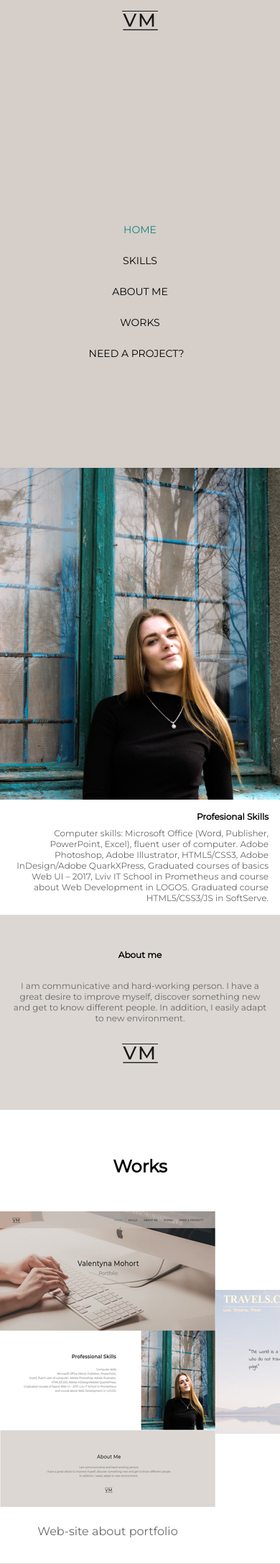
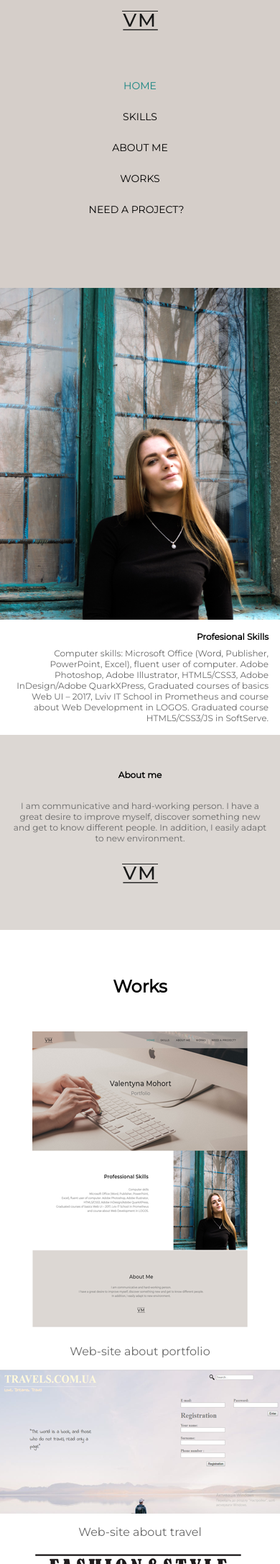
Before and after one commit to valentyna97/my_portfolio, a PHP site: page / in a window 390 px wide; the page is wider, and only the part inside the window is pictured. Shown: the top 2173 px of that part at 72% size. Run offline with PHP 8.4, Linux system fonts and the light colour scheme.

Commit message:
change css works

```diff
--- a/css/index.css
+++ b/css/index.css
@@ -392,7 +392,7 @@ header .link_header li a:hover {
         display: flex;
         flex-direction: column;
         align-items: center;
-        height: 500px;
+        height: 300px;
 
         opacity: 1;
         background: none;
@@ -408,13 +408,26 @@ header .link_header li a:hover {
         align-items: center;
         padding-top: 25px;
         margin-left: 0;
-
-
     }
     #main_content {
         background-image: none;
         background-color: #d5cec9;
+        min-height: 400px;
     }
+    .title_me {
+        font-size: 12px;
+        padding-top: 3rem;
+    }
+    .text_me {
+        font-size: 12px;
+        padding: 1rem;
+    }
+    .logo_in_about_me {
+        padding-bottom: 4rem;
+    }
+
+}
+    @media (max-width: 745px) {
         .photo_me {
             min-height: 350px;
         }
@@ -422,7 +435,6 @@ header .link_header li a:hover {
             display: flex;
             flex-direction: column-reverse;
             grid-template-columns: none;
-
         }
         .title_skills {
             font-size: 12px;
@@ -432,15 +444,15 @@ header .link_header li a:hover {
             font-size: 12px;
             padding: 0 1rem 1rem 1rem;
         }
-    .title_me {
-        font-size: 12px;
-        padding-top: 3rem;
     }
-    .text_me {
-        font-size: 12px;
-        padding: 1rem;
+    @media (max-width: 1000px) {
+        .works_title {
+
     }
-    .logo_in_about_me{
-        padding-bottom: 4rem;
+    .works {
+        display: flex;
+        flex-direction: column;
+        grid-template-columns: none;
+
     }
 }
```
Lines whose indentation alone changed are shown as unchanged.
